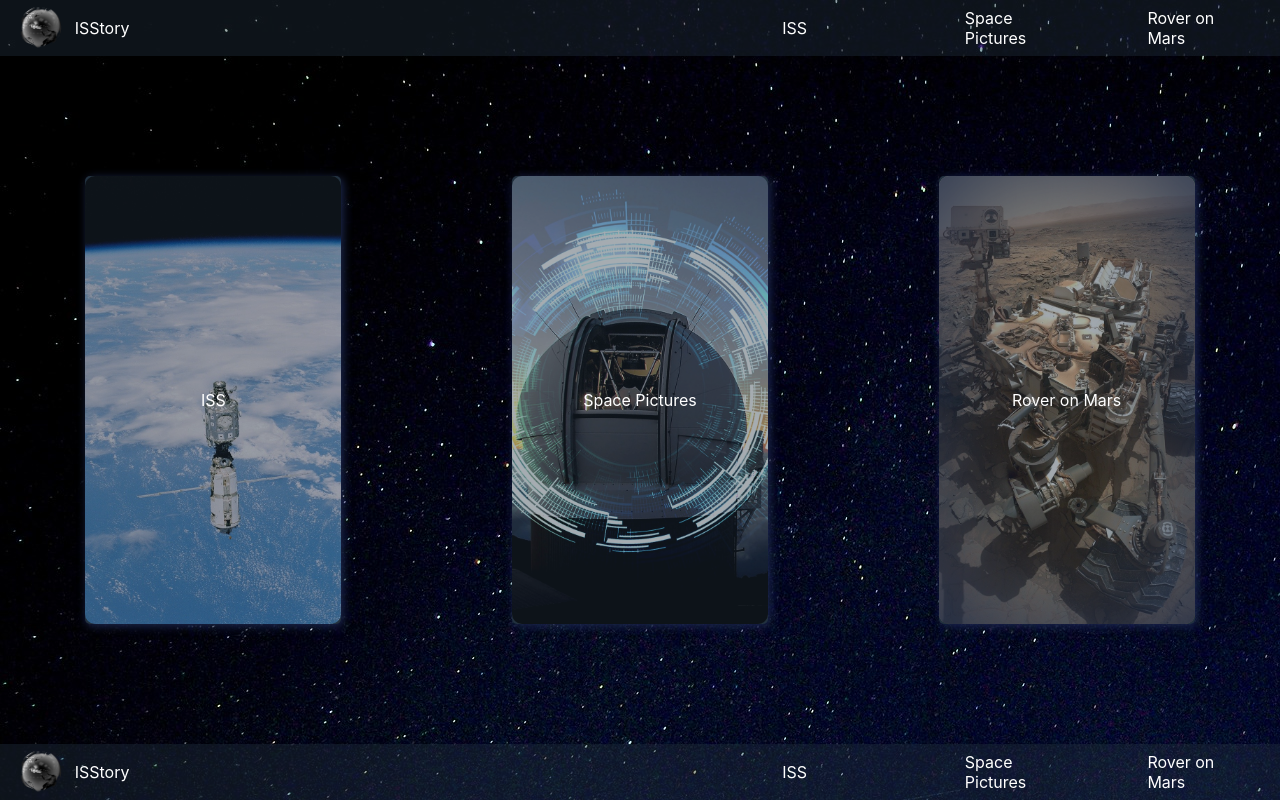
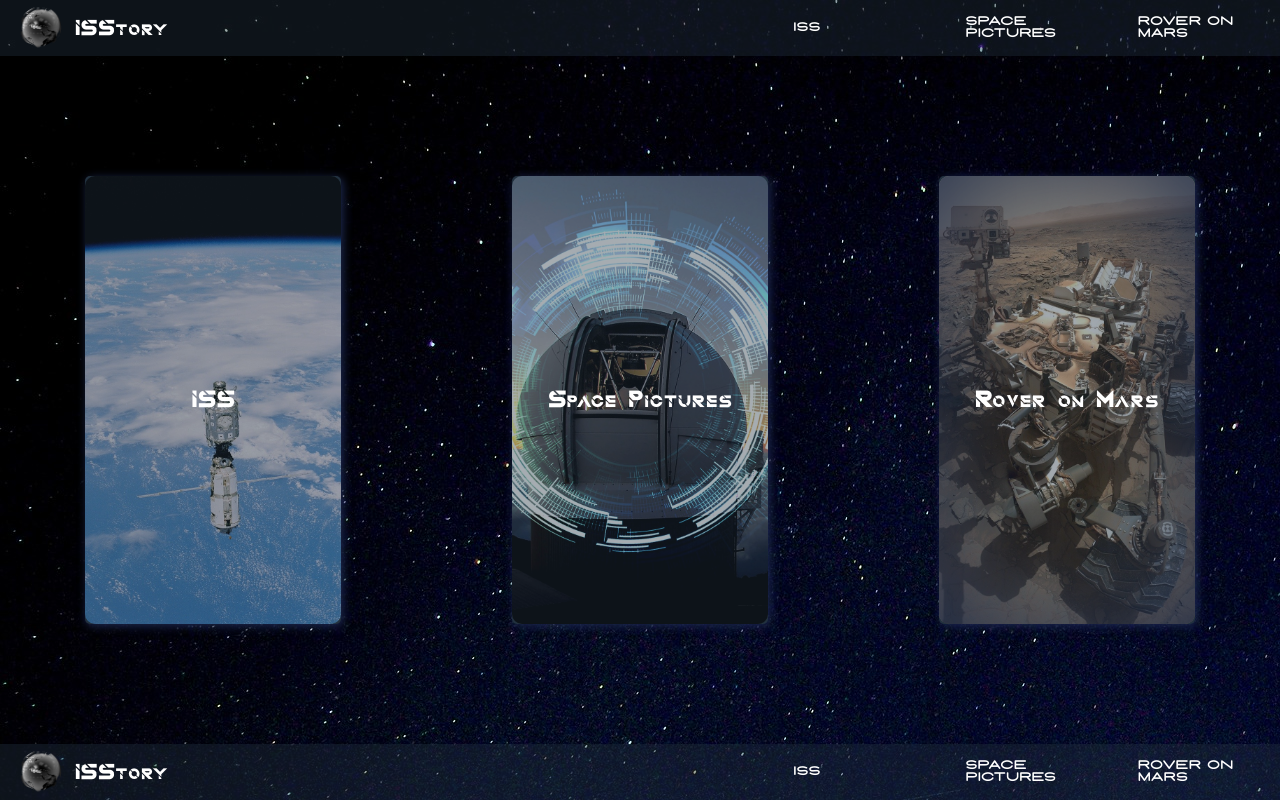
Before and after one commit to StevenAD62/Iss, a React (Create React App) app: page / in a window 1280 px wide. Built offline with nearby package versions, Linux system fonts and the light colour scheme.

Commit message:
Add fonts and update UI

```diff
--- a/src/App.js
+++ b/src/App.js
@@ -2,6 +2,7 @@ import React, { Component } from 'react'
 import {Route, Switch} from 'react-router-dom'
 import Layout from './hoc/Layout'
 import Homepage from './containers/Homepage/Homepage'
+import Iss from './containers/ISS/Iss'
 
 class App extends Component{
   render() {
@@ -9,6 +10,7 @@ class App extends Component{
       <Layout>
         <Switch>
           <Route path='/' exact component={Homepage} />
+          <Route path="/iss" component={Iss} />
         </Switch>
       </Layout>
 
--- a/src/components/Navigation/NavigationItems/NavigationItem/NavigationItem.css
+++ b/src/components/Navigation/NavigationItems/NavigationItem/NavigationItem.css
@@ -1,5 +1,11 @@
+@font-face {
+    font-family: 'Vindemia';
+    src: local('Vindemia'), url(../../../../UI/fonts/Vindemia.ttf) format('truetype');
+}
+
+
 .nav-item {
-    margin: 10px 50px;
+    margin: 10px 30px;
     box-sizing: border-box;
     display: block;
     width: 100%;
@@ -11,6 +17,8 @@
     width: 100%;
     box-sizing: border-box;
     display: block;
+    font-family: Vindemia, Arial, Helvetica, sans-serif;
+    font-size: 12px;
 }
 
 .nav-item :hover,
--- a/src/components/Navigation/NavigationItems/NavigationItems.js
+++ b/src/components/Navigation/NavigationItems/NavigationItems.js
@@ -4,9 +4,9 @@ import './NavigationItems.css'
 
 const NavigationItems = () => (
     <ul className="nav-list">
-        <NavigationItem link="/iss">ISS</NavigationItem>
-        <NavigationItem link="/pictures">Space Pictures</NavigationItem>
-        <NavigationItem link="/mars">Rover on Mars</NavigationItem>
+        <NavigationItem  link="/iss">ISS</NavigationItem>
+        <NavigationItem  link="/pictures">Space Pictures</NavigationItem>
+        <NavigationItem  link="/mars">Rover on Mars</NavigationItem>
     </ul>
 )
 
--- a/src/components/Navigation/Toolbar/Toolbar.css
+++ b/src/components/Navigation/Toolbar/Toolbar.css
@@ -1,3 +1,8 @@
+@font-face {
+    font-family: 'Quantum';
+    src: local('Quantum'), url(../../../UI/fonts/Quantum.otf) format('truetype');
+}
+
 .navigation {
     position: relative;
     display: flex;
@@ -19,10 +24,17 @@
     height: 100%;
 }
 
-.anchor, p {
+.logo-title {
     position: relative;
+    display: flex;
     align-items: center;
+    justify-content: center;
     text-decoration: none;
     color: white;
+    font-family: Quantum, Arial, Helvetica, sans-serif;
+    font-size: 22px;
+}
 
+a {
+    text-decoration: none;
 }
--- a/src/components/Navigation/Toolbar/Toolbar.js
+++ b/src/components/Navigation/Toolbar/Toolbar.js
@@ -7,7 +7,7 @@ const Toolbar = () => (
     <header className="navigation">
         <a href="/" className="anchor">
             <img className="logo" src={Logo} alt="world" />
-            <p>ISStory</p>
+            <p className="logo-title">ISStory</p>
         </a>
         <NavigationItems />
     </header>
--- a/src/containers/Homepage/Homepage.css
+++ b/src/containers/Homepage/Homepage.css
@@ -1,3 +1,13 @@
+@font-face {
+    font-family: 'Quantum';
+    src: local('Quantum'), url(../../UI/fonts/Quantum.otf) format('truetype');
+}
+
+@font-face {
+    font-family: 'Vindemia';
+    src: local('Vindemia'), url(../../UI/fonts/Vindemia.ttf) format('truetype');
+}
+
 .home {
     height: 100%;
     display: flex;
@@ -11,6 +21,7 @@
     position: relative;
     display: flex;
     cursor: pointer;
+    text-decoration: none;
     flex-direction: column;
     justify-content: center;
     transition: transform .2s;
@@ -27,9 +38,12 @@
 .card-title {
     position: relative;
     width: 100%;
+    color: white;
+    font-size: 1.5em;
     display: flex;
     justify-content: center;
     align-items: center;
+    font-family: Quantum, Arial, Helvetica, sans-serif;
 }
 
 .card-iss:hover > .card-title,
@@ -42,10 +56,13 @@
 
 .card-block {
     position: absolute;
+    text-align: center;
     bottom: -50vh;
     width: -50vw;
     height: 40%;
+    color:white;
     transition: bottom 0.8s ease;
+    font-family: Vindemia, Arial, Helvetica, sans-serif;
 }
 
 .card-iss:hover,
@@ -97,6 +114,7 @@
     box-shadow: inset 0 0 120px #1d2951 ;
 }
 
+
 @keyframes slidetop {
     from {
       top: 0%
--- a/src/containers/Homepage/Homepage.js
+++ b/src/containers/Homepage/Homepage.js
@@ -1,25 +1,26 @@
 import React from 'react'
 import Aux from '../../hoc/Aux'
 import './Homepage.css'
+import { Link } from 'react-router-dom';
 
 const Homepage = () => (
     <Aux>
         <div className="home">
-            <div className="card-iss">
+            <Link to="/iss" className="card-iss">
                 <div className="bg-iss"></div>
                 <p className="card-title">ISS</p>
-                <p className="card-block">Suivre l'ISS en temps réel</p>
-            </div>
-            <div className="card-astro">
+                <p className="card-block">Suivre l'ISS en temps reel</p>
+            </Link>
+            <Link to="/pictures" className="card-astro">
                 <div className="bg-astro"></div>
                 <p className="card-title">Space Pictures</p>
-                <p className="card-block">Découvrir les beautés de l'espace</p>
-            </div>
-            <div className="card-rover">
+                <p className="card-block">Decouvrir les beautes de l'espace</p>
+            </Link>
+            <Link to="/rover" className="card-rover">
                 <div className="bg-rover"></div>
                 <p className="card-title">Rover on Mars</p>
-                <p className="card-block">Visualiser les données de Mars</p>
-            </div>
+                <p className="card-block">Visualiser les donnees de Mars</p>
+            </Link>
         </div>
     </Aux>
 );
```
Also changed, not shown: src/UI/fonts/Quantum.otf (added), src/UI/fonts/Vindemia.ttf (added).
